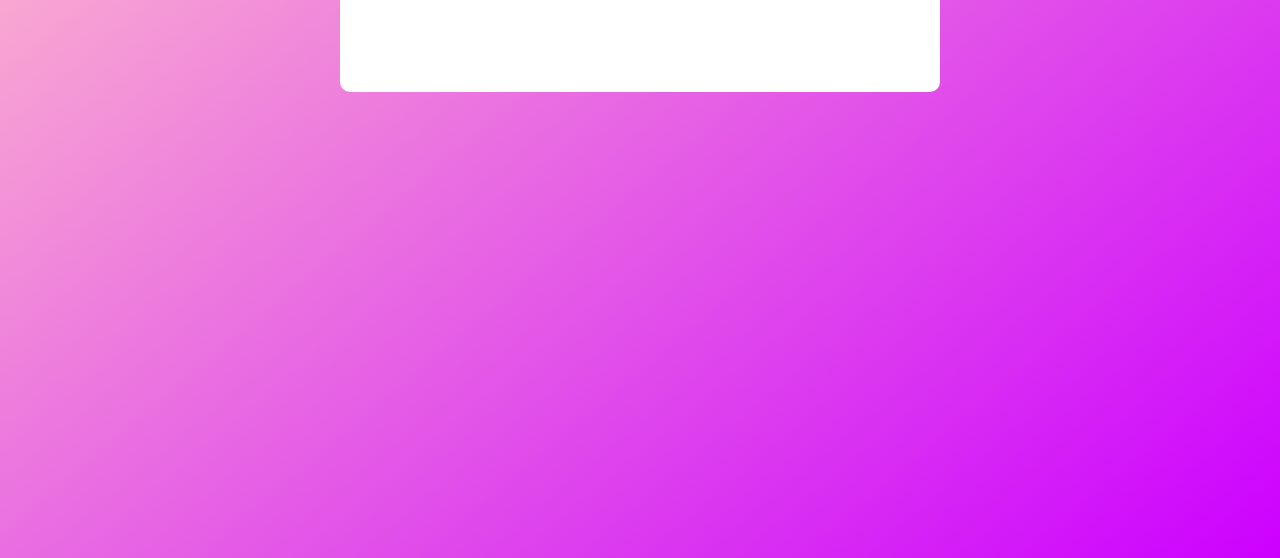
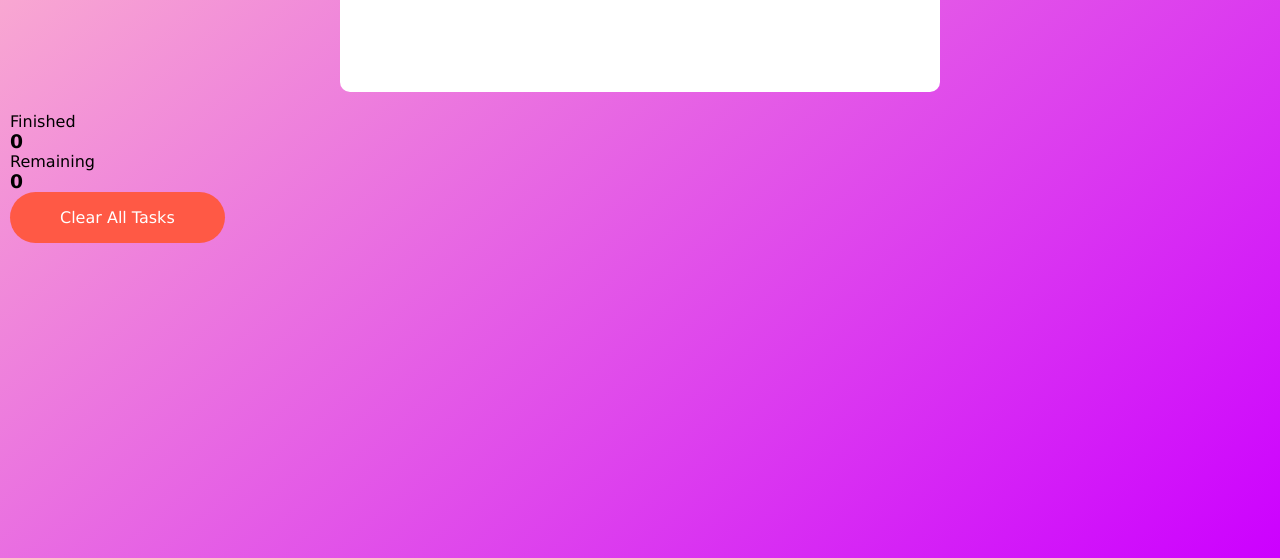
Before and after one commit to aakash-1702/BasicToDo, a plain HTML site: page index.html in a window 1280 px wide. Shown: the part 242-800 px from the top of the page. Drawn offline with nearby package versions, Linux system fonts and the light colour scheme.

Commit message:
Update index.html

```diff
--- a/index.html
+++ b/index.html
@@ -24,7 +24,18 @@
             </ul>
         </div>
 
+        <div id="taskCount">
+            Finished<h3 id="finished">0</h3>
+            Remaining<h3 id="remaining">0</h3>
+        </div>
+        <div id="clear-buttons"><button onclick="clearAllData()" class="clear-btn">Clear All Tasks</button></div>
+
+
+
     </div>
+
+
+
     <script src="script.js"></script>
 </body>
 </html>
```
